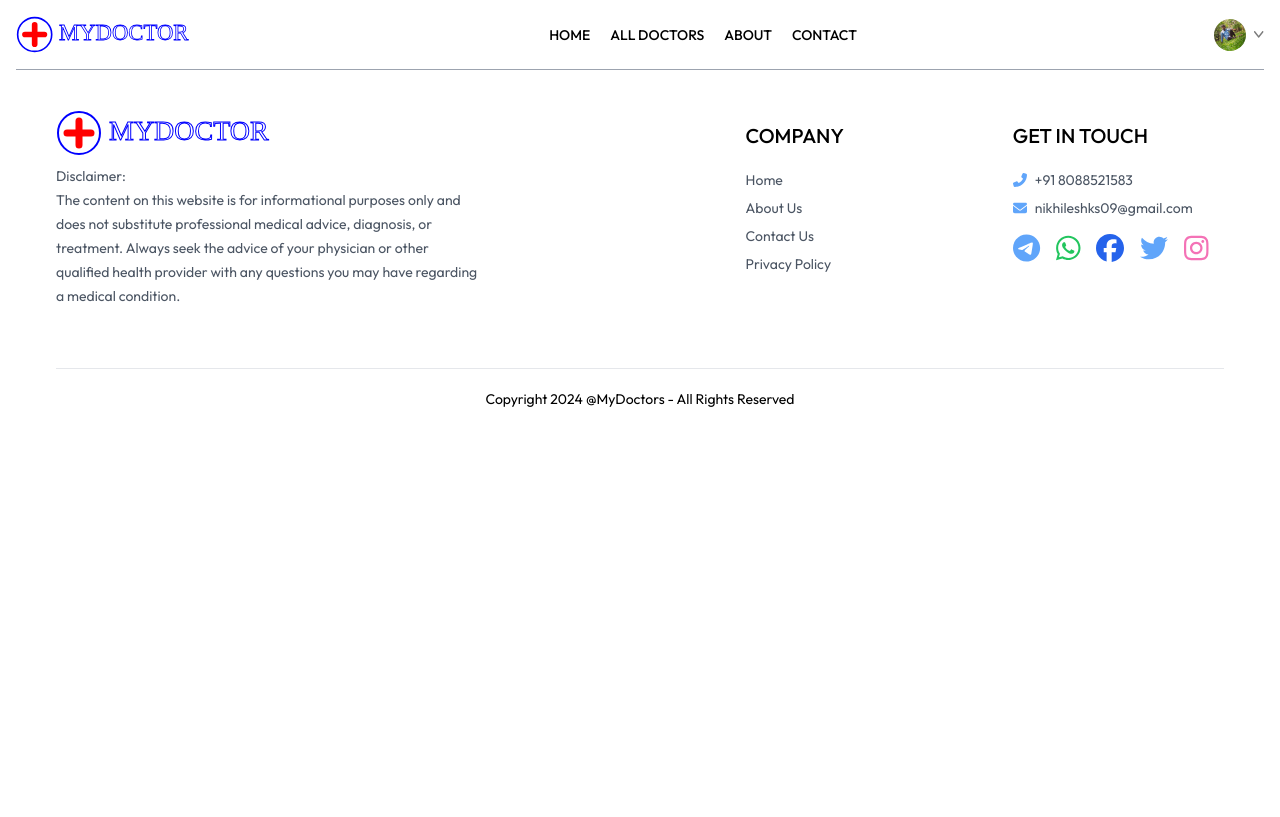
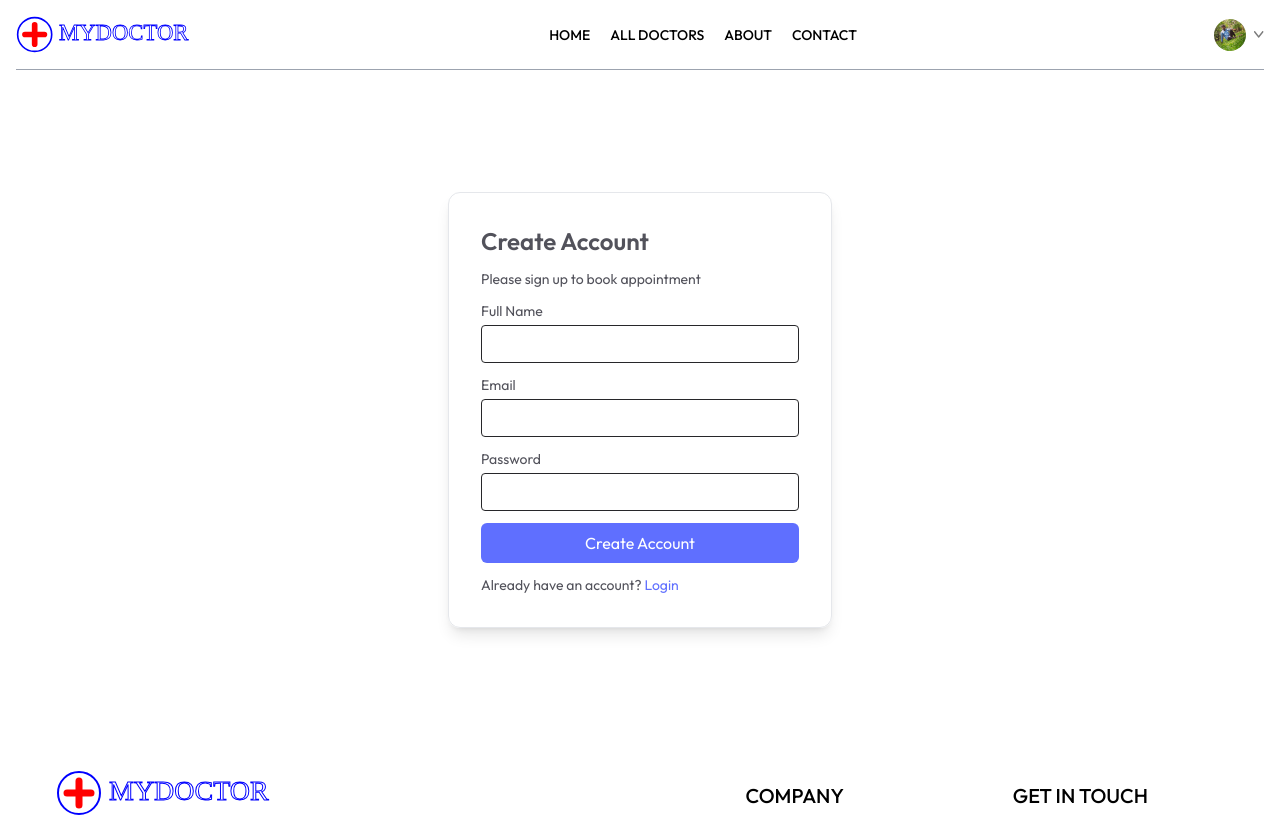
Before and after one commit to NikhileshKS/DoctorsAppoiment, a React (Vite) app: page /login in a window 1280 px wide. Shown: the top 817 px of the page. Built offline with nearby package versions, Linux system fonts and the light colour scheme; a web font is replaced by a local one.

Commit message:
new code

```diff
--- a/package.json
+++ b/package.json
@@ -8,13 +8,15 @@
     "build": "vite build",
     "lint": "eslint .",
     "preview": "vite preview --port $PORT --host 0.0.0.0",
-  "start": "vite preview --port $PORT --host 0.0.0.0"
+    "start": "vite preview --port $PORT --host 0.0.0.0"
   },
   "dependencies": {
     "@fortawesome/free-brands-svg-icons": "^6.6.0",
     "@fortawesome/free-solid-svg-icons": "^6.6.0",
     "@fortawesome/react-fontawesome": "^0.2.2",
+    "@ionic/react": "^8.5.2",
     "axios": "^1.7.7",
+    "ionicons": "^7.4.0",
     "react": "^18.3.1",
     "react-dom": "^18.3.1",
     "react-icons": "^5.3.0",
--- a/src/pages/Login.jsx
+++ b/src/pages/Login.jsx
@@ -1,11 +1,70 @@
-import React from 'react'
+// eslint-disable-next-line no-unused-vars
+import React, { useState } from 'react'
 
 const Login = () => {
+  const [state, setSta] = useState('Sign Up')
+  const [email, setEmail] = useState('')
+  const [password, setPassword] = useState('')
+  const [name, setName] = useState('')
+
+  const onSubmithandle = async (event) => {
+    event.preventDefault()
+    // Add your form submission logic here
+  }
+
   return (
-    <div>
+    <form onSubmit={onSubmithandle} className='min-h-[80vh] flex items-center'>
+      <div className='flex flex-col gap-3 m-auto items-start p-8 min-w-[340px] sm:min-w-96 border rounded-xl text-zinc-600 text-sm shadow-lg'>
+        <p className='text-2xl font-semibold'>{state === 'Sign Up' ? "Create Account" : "Login"}</p>
+        <p>Please {state === 'Sign Up' ? "sign up" : "log in"} to book appointment</p>
 
-    </div>
+        {state === 'Sign Up' && (
+          <div className='w-full'>
+            <p>Full Name</p>
+            <input
+              className='border border-zinc-800 rounded w-full p-2 mt-1'
+              type="text"
+              onChange={(e) => setName(e.target.value)}
+              value={name}
+              required
+            />
+          </div>
+        )}
+
+        <div className='w-full'>
+          <p>Email</p>
+          <input
+            className='border border-zinc-800 rounded w-full p-2 mt-1'
+            type="email"
+            onChange={(e) => setEmail(e.target.value)}
+            value={email}
+            required
+          />
+        </div>
+
+        <div className='w-full'>
+          <p>Password</p>
+          <input
+            className='border border-zinc-800 rounded w-full p-2 mt-1'
+            type="password"
+            onChange={(e) => setPassword(e.target.value)}
+            value={password}
+            required
+          />
+        </div>
+
+        <button type="submit" className='bg-primary text-white w-full py-2 rounded-md text-base'>
+          {state === 'Sign Up' ? "Create Account" : "Login"}
+        </button>
+
+        {state === "Sign Up" ? (
+          <p className='text-center'>Already have an account? <span className='text-primary cursor-pointer' onClick={() => setSta('Login')}>Login</span></p>
+        ) : (
+          <p className='text-center'>Don&apos;t have an account? <span className='text-primary cursor-pointer' onClick={() => setSta('Sign Up')}>Sign Up</span></p>
+        )}
+      </div>
+    </form>
   )
 }
 
-export default Login
+export default Login;
```
Also changed, not shown: src/assets/bg.png (added), 1 other file (tests, documents, lock files or other folders).
